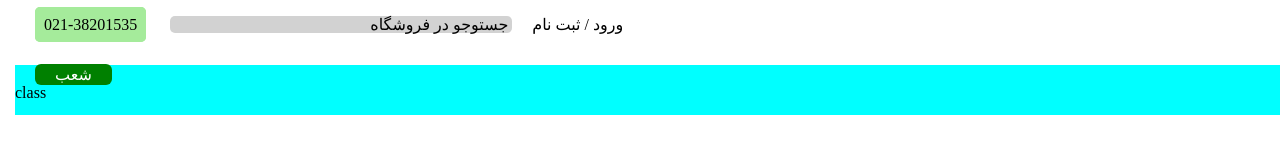
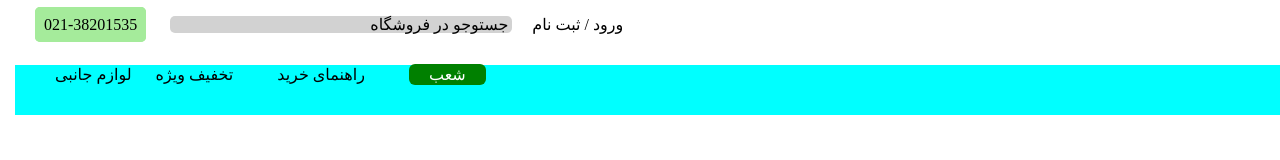
Before and after one commit to qAmiralii/Shima, a plain HTML site: page index.html in a window 1280 px wide. Shown: the top 160 px of the page. Drawn offline with Linux system fonts and the light colour scheme.

Commit message:
finish with div

```diff
--- a/index.html
+++ b/index.html
@@ -15,17 +15,22 @@
             <div class="indiv"
                 style="border-radius: 5px; background-color: rgb(165, 235, 155); border: rgb(165, 235, 155) solid ; padding: 6px;">
                 021-38201535</div>
-            <div class="indiv" style="background-color: rgb(210, 210, 210); text-align: right; border-radius: 5px; padding-left: 200px ;"> جستوجو در فروشگاه      </div>
-        <div class="indiv" style="margin-top: 26px;"> ورود / ثبت نام</div>
+            <div class="indiv"
+                style="background-color: rgb(210, 210, 210); text-align: right; border-radius: 5px; padding-left: 200px ;">
+                جستوجو در فروشگاه </div>
+            <div class="indiv" style="margin-top: 26px;"> ورود / ثبت نام</div>
         </div>
 
 
 
 
-        <div class="dd">
-             <div class="indivd" style="border-radius: 6px; background-color: green; padding: 2px 20px 2px 20px; color: white;"> شعب</div>
-             <div> class</div>
+        <div class="dd" dir="ltr">
+            <div class="indivd"> <div class="inindiv">لوازم جانبی </div>  <div class="inindiv">تخفیف ویژه</div>                          </div>
+            <div class="indivd">راهنمای خرید</div>
+            <div class="indivd"
+                style="border-radius: 6px; background-color: green; padding: 2px 20px 2px 20px; color: white;"> شعب
             </div>
+        </div>
     </div>
 </body>
 
--- a/style.css
+++ b/style.css
@@ -19,6 +19,7 @@
 .dd{
     background-color: aqua;
     height: 50%;
+
 }
 p{
    color: tomato;
@@ -27,3 +28,7 @@ p{
     display: inline;
     margin: 10px 20px 10px 20px;
 }
+.inindiv{
+    display: inline;
+    padding-left: 20px;
+}
```
